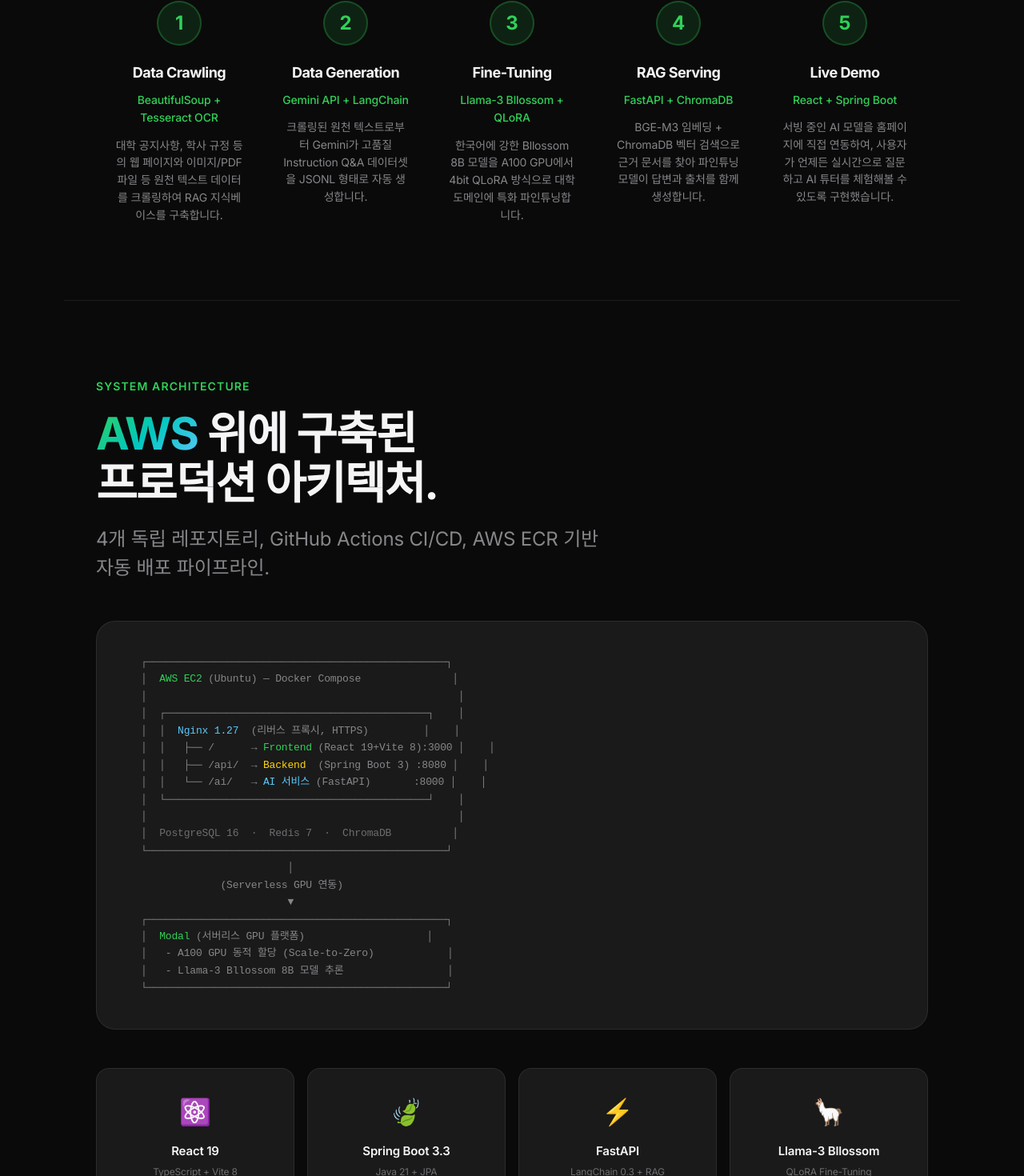
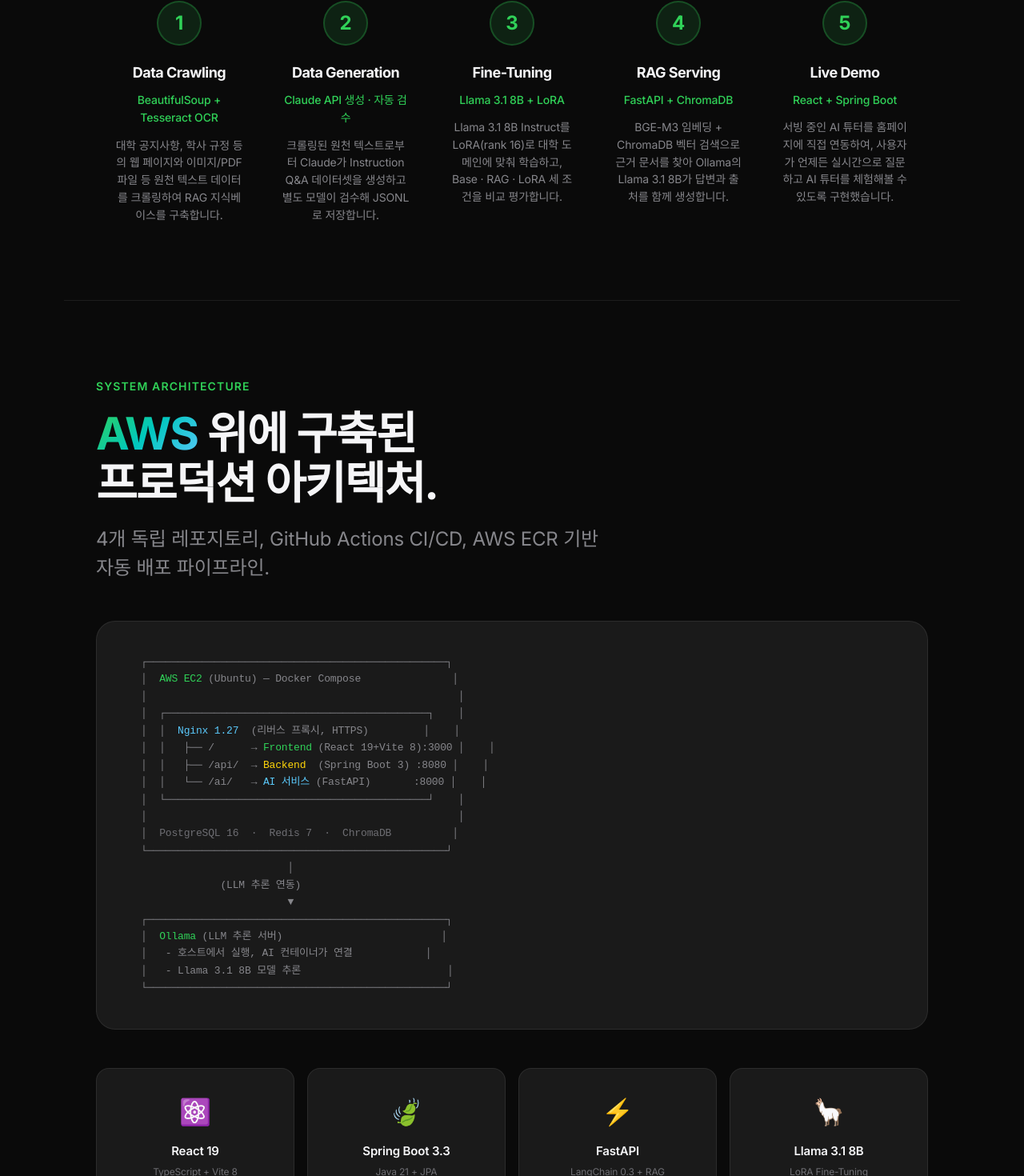
Before and after one commit to CapstoneDesignProject1-team9/four-leaf-frontend, a React (Vite) app: page / in a window 1280 px wide. Shown: the part 2546-4016 px from the top of the page at 80% size. Built offline with nearby package versions, Linux system fonts and the light colour scheme.

Commit message:
fix: 랜딩 페이지 파인튜닝·서빙 설명을 실제 구현에 맞게 모델명  수정

```diff
--- a/src/App.tsx
+++ b/src/App.tsx
@@ -229,22 +229,22 @@ function App() {
             <div className="pipeline__stage">
               <div className="pipeline__number">2</div>
               <h3 className="pipeline__stage-title">Data Generation</h3>
-              <p className="pipeline__stage-tech">Gemini API + LangChain</p>
+              <p className="pipeline__stage-tech">Claude API 생성 · 자동 검수</p>
               <p className="pipeline__stage-desc">
                 크롤링된 원천 텍스트로부터
-                Gemini가 고품질 Instruction Q&A 데이터셋을
-                JSONL 형태로 자동 생성합니다.
+                Claude가 Instruction Q&A 데이터셋을 생성하고
+                별도 모델이 검수해 JSONL로 저장합니다.
               </p>
             </div>
 
             <div className="pipeline__stage">
               <div className="pipeline__number">3</div>
               <h3 className="pipeline__stage-title">Fine-Tuning</h3>
-              <p className="pipeline__stage-tech">Llama-3 Bllossom + QLoRA</p>
+              <p className="pipeline__stage-tech">Llama 3.1 8B + LoRA</p>
               <p className="pipeline__stage-desc">
-                한국어에 강한 Bllossom 8B 모델을
-                A100 GPU에서 4bit QLoRA 방식으로
-                대학 도메인에 특화 파인튜닝합니다.
+                Llama 3.1 8B Instruct를 LoRA(rank 16)로
+                대학 도메인에 맞춰 학습하고,
+                Base · RAG · LoRA 세 조건을 비교 평가합니다.
               </p>
             </div>
 
@@ -254,7 +254,7 @@ function App() {
               <p className="pipeline__stage-tech">FastAPI + ChromaDB</p>
               <p className="pipeline__stage-desc">
                 BGE-M3 임베딩 + ChromaDB 벡터 검색으로
-                근거 문서를 찾아 파인튜닝 모델이
+                근거 문서를 찾아 Ollama의 Llama 3.1 8B가
                 답변과 출처를 함께 생성합니다.
               </p>
             </div>
@@ -264,7 +264,7 @@ function App() {
               <h3 className="pipeline__stage-title">Live Demo</h3>
               <p className="pipeline__stage-tech">React + Spring Boot</p>
               <p className="pipeline__stage-desc">
-                서빙 중인 AI 모델을 홈페이지에 직접 연동하여,
+                서빙 중인 AI 튜터를 홈페이지에 직접 연동하여,
                 사용자가 언제든 실시간으로 질문하고
                 AI 튜터를 체험해볼 수 있도록 구현했습니다.
               </p>
@@ -304,12 +304,12 @@ function App() {
   │  `}<span className="dim">PostgreSQL 16  ·  Redis 7  ·  ChromaDB</span>{`          │
   └─────────────────────────────────────────────────┘
                           │
-               (Serverless GPU 연동)
+               (LLM 추론 연동)
                           ▼
   ┌─────────────────────────────────────────────────┐
-  │  `}<span className="accent">Modal</span>{` (서버리스 GPU 플랫폼)                    │
-  │   - A100 GPU 동적 할당 (Scale-to-Zero)            │
-  │   - Llama-3 Bllossom 8B 모델 추론                 │
+  │  `}<span className="accent">Ollama</span>{` (LLM 추론 서버)                          │
+  │   - 호스트에서 실행, AI 컨테이너가 연결            │
+  │   - Llama 3.1 8B 모델 추론                        │
   └─────────────────────────────────────────────────┘`}
           </pre>
         </div>
@@ -333,8 +333,8 @@ function App() {
             </div>
             <div className="tech-item">
               <span className="tech-item__icon">🦙</span>
-              <div className="tech-item__name">Llama-3 Bllossom</div>
-              <div className="tech-item__desc">QLoRA Fine-Tuning</div>
+              <div className="tech-item__name">Llama 3.1 8B</div>
+              <div className="tech-item__desc">LoRA Fine-Tuning</div>
             </div>
             <div className="tech-item">
               <span className="tech-item__icon">🔍</span>
```
